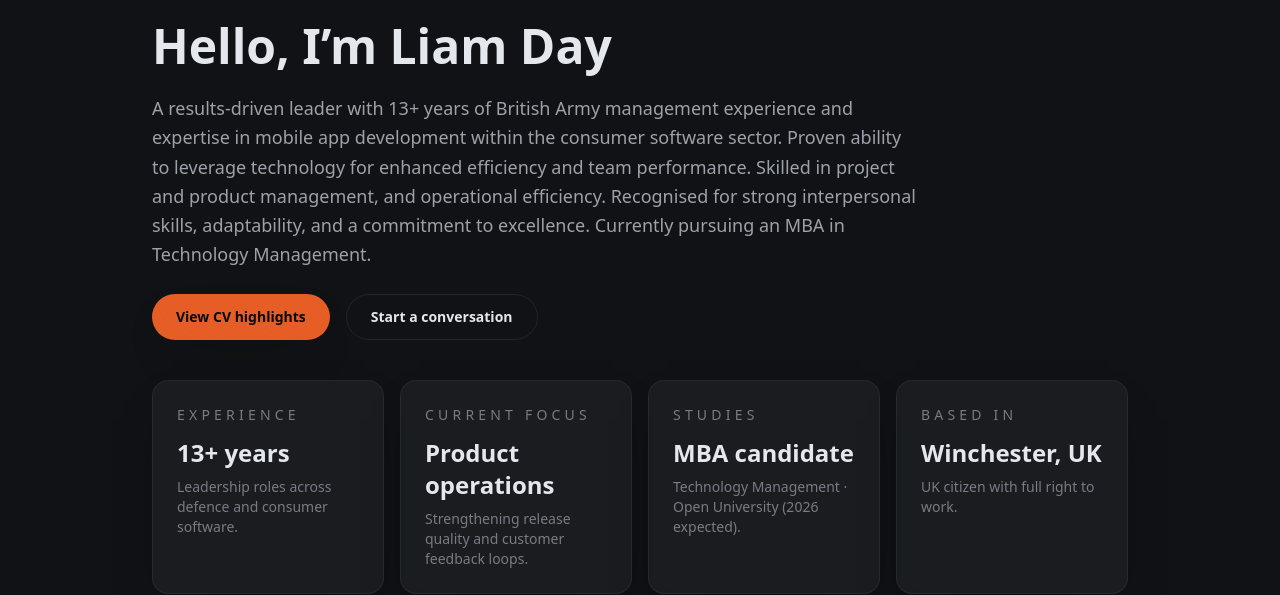
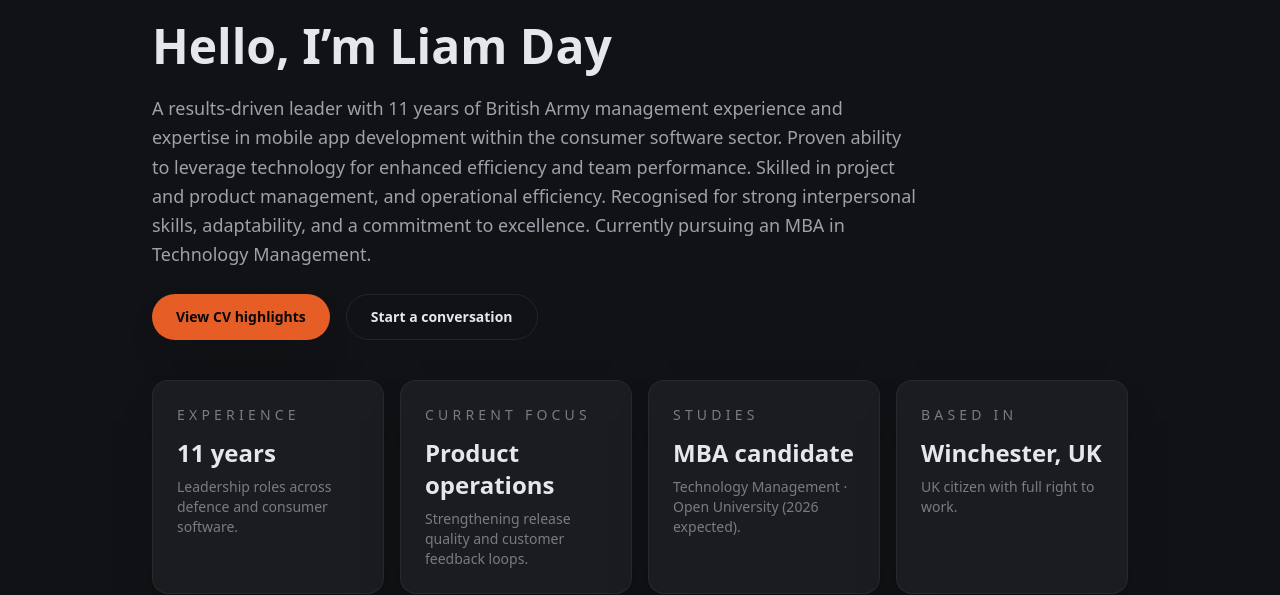
Before and after one commit to liammday/liamday-site, a Jekyll site: the page built from index.md, in a window 1280 px wide and 900 px high. Shown: the part 132-727 px from the top of the window. Built offline with Jekyll 4.4.1, drawn with Linux system fonts in a browser that asks for light colours; part of the change alters nothing that is shown.

```diff
--- a/_layouts/home.html
+++ b/_layouts/home.html
@@ -5,9 +5,48 @@ layout: default
 {% assign ordered_projects = site.projects | sort: 'order' %}
 {% assign case_studies = ordered_projects | where: 'type', 'Case study' %}
 {% assign app_builds = ordered_projects | where: 'type', 'App build' %}
-{% assign career_start_date = cv.career_start | default: '2014-07-01' %}
-{% assign start_year = career_start_date | date: '%Y' | plus: 0 %}
-{% assign start_month = career_start_date | date: '%m' | plus: 0 %}
+{% assign earliest_start_date = '' %}
+
+{% for experience in cv.employment %}
+  {% assign normalized_period = experience.period | replace: '–', '-' %}
+  {% assign start_part = normalized_period | split: '-' | first | strip %}
+  {% if start_part != '' %}
+    {% assign normalized_start = start_part | date: '%Y-%m-01' %}
+    {% assign candidate_timestamp = normalized_start | date: '%s' | plus: 0 %}
+    {% if earliest_start_date == '' %}
+      {% assign earliest_start_date = normalized_start %}
+    {% else %}
+      {% assign earliest_timestamp = earliest_start_date | date: '%s' | plus: 0 %}
+      {% if candidate_timestamp < earliest_timestamp %}
+        {% assign earliest_start_date = normalized_start %}
+      {% endif %}
+    {% endif %}
+  {% endif %}
+{% endfor %}
+
+{% for experience in site.experiences %}
+  {% assign normalized_period = experience.period | replace: '–', '-' %}
+  {% assign start_part = normalized_period | split: '-' | first | strip %}
+  {% if start_part != '' %}
+    {% assign normalized_start = start_part | date: '%Y-%m-01' %}
+    {% assign candidate_timestamp = normalized_start | date: '%s' | plus: 0 %}
+    {% if earliest_start_date == '' %}
+      {% assign earliest_start_date = normalized_start %}
+    {% else %}
+      {% assign earliest_timestamp = earliest_start_date | date: '%s' | plus: 0 %}
+      {% if candidate_timestamp < earliest_timestamp %}
+        {% assign earliest_start_date = normalized_start %}
+      {% endif %}
+    {% endif %}
+  {% endif %}
+{% endfor %}
+
+{% if earliest_start_date == '' %}
+  {% assign earliest_start_date = cv.career_start | default: '2014-07-01' %}
+{% endif %}
+
+{% assign start_year = earliest_start_date | date: '%Y' | plus: 0 %}
+{% assign start_month = earliest_start_date | date: '%m' | plus: 0 %}
 {% assign current_year = 'now' | date: '%Y' | plus: 0 %}
 {% assign current_month = 'now' | date: '%m' | plus: 0 %}
 {% assign experience_years = current_year | minus: start_year %}
```
